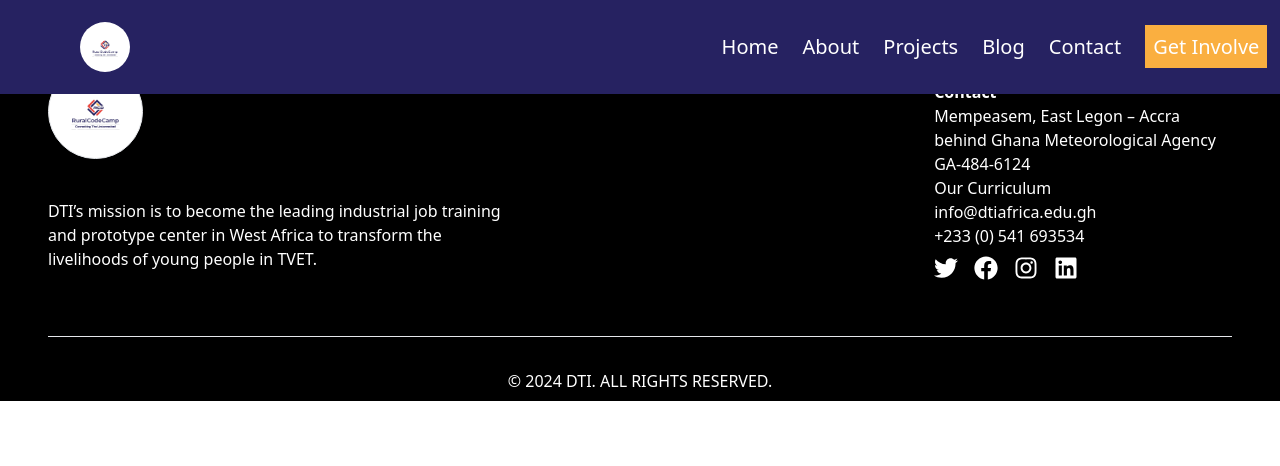
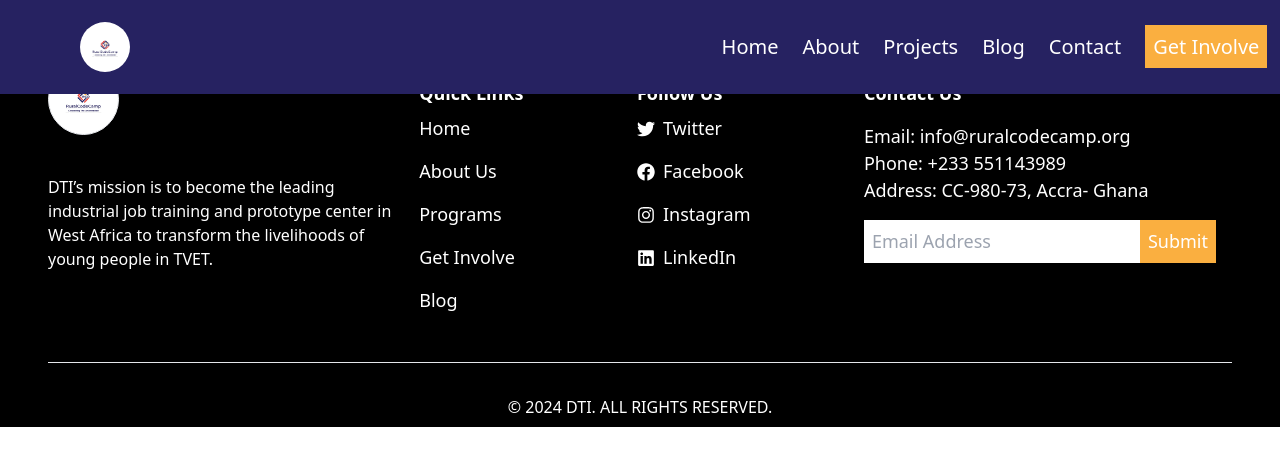
Before and after one commit to NextHubImpact/console-ghana, a React (Vite) app: page /applyhere in a window 1280 px wide. Shown: the top 466 px of the page. Built offline with nearby package versions, Linux system fonts and the light colour scheme.

Commit message:
updated footer

```diff
--- a/src/components/Footer.jsx
+++ b/src/components/Footer.jsx
@@ -16,8 +16,8 @@ const Footer = () => {
   return (
     <div className='bg-black text-white '>
       <div className="mx-8 flex flex-col gap-[2rem] pt-[4rem] px-8 pb-[rem] lg:px-4">
-      <div className="flex flex-col  gap-8 lg:flex-row  justify-between ">
-        <div className="lg:w-[40%]">
+      <div className="flex flex-col  gap- lg:flex-row  justify-betwe ">
+        <div className="lg:w-[30%]">
            <NavLink to='/'>
            <img className='w-[20%] rounded-[50%] bg-[white] border' src={lightLogo} alt="logo" />
            </NavLink>
@@ -26,30 +26,73 @@ const Footer = () => {
             </article>
         </div>
 
-      <div className=" flex flex-col gap-[1.5rem] p-4 lg:flex-row">
-         <div className="">
-            <h2 className=' font-semibold' >Contact</h2>
-
-            <ul>
-                <li><a href="#">Mempeasem, East Legon – Accra</a></li>
-                <li><a href="#">behind Ghana Meteorological Agency</a></li>
-                <li><a href="#">GA-484-6124</a></li>
-                <li><a href="#">Our Curriculum</a></li>
-                <li><a href="#">info@dtiafrica.edu.gh</a></li>
-                <li><a href="#">+233 (0) 541 693534</a></li>
-            </ul>
-
-            <div className="flex gap-4 py-2 text-[24px]">
-                <Link to='https://x.com/ruralcodecampgh'>
-                <FaTwitter/>
+      <div className=" flex flex-col items-ce gap-[1.5rem] p-4 lg:flex-row text-[18px]  justify-between flex-1">
+        <div className="">
+        <h2 className=' font-semibold mb-2' >Quick Links</h2>
+        <div className="flex flex-col gap-4 py-  text-[px]">
+                <Link className='flex items-center gap-2' to='/'>
+                  <p>Home</p>
                 </Link>
 
-                <Link to='https://www.facebook.com/profile.php?id=61562999973794'>
-                <FaFacebook />
+                <Link className='flex items-center gap-2' to='/aboutus'>
+                <p>About Us</p>
                 </Link>
 
+                <Link className='flex items-center gap-2' to='/programs'>
+                <p>Programs</p>
+                </Link>
+
+                <Link className='flex items-center gap-2' to='/getinvolve'>
+                <p>Get Involve</p>
+                </Link>
+
+                <Link className='flex items-center gap-2' to='/blog'>
+                <p>Blog</p>
+                </Link>
+            </div>
+        </div>
+
+        <div className="">
+          <h1 className='font-semibold mb-2'>Follow Us</h1>
+
+          <div className="flex flex-col gap-4 py-  text-[px]">
+                <Link className='flex items-center gap-2' to='https://x.com/ruralcodecampgh'>
+                <FaTwitter/>
+                <p>Twitter</p>
+                </Link>
+
+                <Link className='flex items-center gap-2' to='https://www.facebook.com/profile.php?id=61562999973794'>
+                <FaFacebook />
+                <p>Facebook</p>
+                </Link>
+
+                <Link className='flex items-center gap-2' to=''>
                 <FaInstagram/>
-                <FaLinkedin />
+                <p>Instagram</p>
+                </Link>
+
+
+                <Link className='flex items-center gap-2' to=''>
+                 <FaLinkedin/>
+                <p>LinkedIn</p>
+                </Link>
+            </div>
+        </div>
+
+         <div className="flex flex-col gap-4">
+            <h2 className=' font-semibold' >Contact Us</h2>
+
+            <div>
+                <p>Email: info@ruralcodecamp.org</p>
+                <p>Phone: +233 551143989</p>
+                <p>Address: CC-980-73, Accra- Ghana</p>
+            </div>
+
+            <div className="">
+              <form action="">
+                <input type="email" className='p-2' placeholder='Email Address' />
+                <button type="submit" className="bg-[#faaf40] p-2">Submit</button>
+              </form>
             </div>
          </div>
       </div>
```
